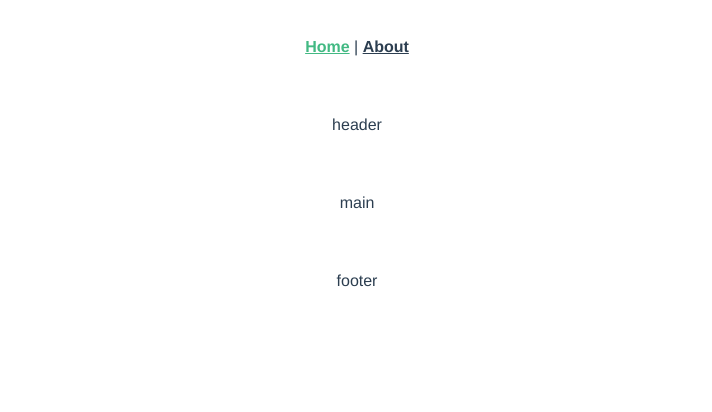
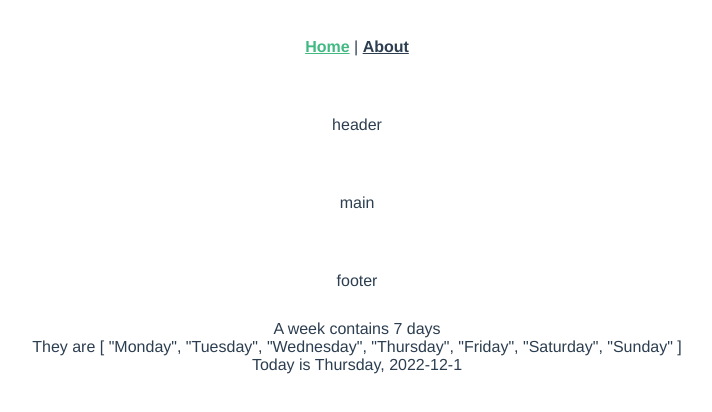
Before and after one commit to Jarvan12th/todolist, a Vue app: page / in a window 1280 px wide. Shown: the top 412 px of the page, without its empty margins (283-995 px from the left). Built offline with nearby package versions, Linux system fonts and the light colour scheme.

Commit message:
introduce ref

```diff
--- a/src/views/HomeView.vue
+++ b/src/views/HomeView.vue
@@ -3,6 +3,9 @@
         <nav>header</nav>
         <nav>main</nav>
         <nav>footer</nav>
+        <div>A week contains {{ num }} days</div>
+        <div>They are {{ arr }}</div>
+        <div>Today is {{ today }}, {{ obj.date }}</div>
     </div>
 </template>
 
@@ -10,7 +13,7 @@
 import NavHeaderVue from '@/components/navHeader/NavHeader.vue';
 import NavMainVue from '@/components/navMain/NavMain.vue';
 import NavFooterVue from '@/components/navFooter/NavFooter.vue';
-import {defineComponent} from 'vue'
+import {defineComponent, ref} from 'vue'
 export default defineComponent({
     name: 'Home',
     props: {},
@@ -20,7 +23,18 @@ export default defineComponent({
         NavFooterVue
     },
     setup(props, ctx) {
-        return {}
+        let num = ref(7)
+        let arr = ref(['Monday', 'Tuesday', 'Wednesday', 'Thursday', 'Friday', 'Saturday', 'Sunday'])
+        let today = ref('Thursday')
+        let obj = ref({
+            date: '2022-12-1'
+        })
+        return {
+            num,
+            arr,
+            today,
+            obj
+        }
     }
 })
 </script>
```
